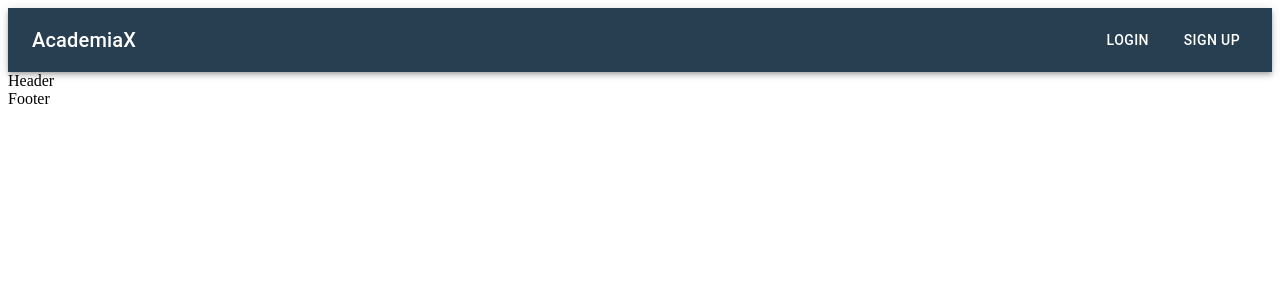
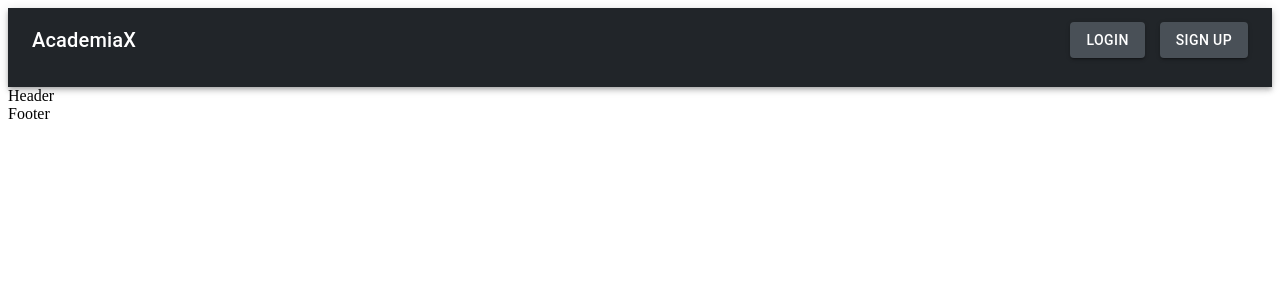
Before and after one commit to SoumyaSubhrajit/AcademiaX, a React (Create React App) app in the folder client/: page / in a window 1280 px wide. Shown: the top 300 px of the page. Built offline with nearby package versions, Linux system fonts and the light colour scheme.

Commit message:
Changing the useStyle in the navbar

```diff
--- /dev/null
+++ b/client/src/components/Navbar/Navbar.css
@@ -0,0 +1,34 @@
+/* Navbar.css */
+.navbar {
+  background-color: rgb(4, 16, 36); /* Set your desired background color */
+  display: flex;
+  justify-content: space-between;
+  align-items: center;
+  padding: 10px 20px;
+}
+
+.logo a {
+  color: #fff; /* Set the text color for the logo */
+  text-decoration: none;
+  font-size: 24px; /* Adjust the font size as needed */
+  font-weight: bold;
+}
+
+.nav-list {
+  list-style: none;
+  display: flex;
+}
+
+.nav-list li {
+  margin-right: 20px; /* Adjust the spacing between list items */
+}
+
+.nav-list li:last-child {
+  margin-right: 0; /* Remove margin from the last item to prevent extra spacing */
+}
+
+.nav-list li a {
+  color: #fff; /* Set the text color for list items */
+  text-decoration: none;
+  font-size: 16px; /* Adjust the font size as needed */
+}
--- a/client/src/components/Navbar/Navbar.jsx
+++ b/client/src/components/Navbar/Navbar.jsx
@@ -1,53 +1,29 @@
 import React from 'react';
+import './Navbar.css';
 import { AppBar, Toolbar, Typography, Button } from '@mui/material';
-import { useTheme } from '@mui/material/styles'; // Import the useTheme hook
-import { makeStyles } from '@mui/styles';
 
-const useStyles = makeStyles((theme) => ({
-  root: {
-    flexGrow: 1,
-  },
-  title: {
-    flexGrow: 1,
-  },
-  button: {
-    border: '1px solid transparent',
-    marginLeft: theme.spacing(2),
-  },
-
-  buttonHover: {
-    '&:hover': {
-      backgroundColor: '#8966f1',
-      transition: 'background-color 0.5s, border 0.5s',
-    },
-  },
-}));
+////////// Matrial UI ///////////
 
 const Navbar = () => {
-  const theme = useTheme();
-  const classes = useStyles();
   return (
-    <div className={classes.root}>
-      <AppBar position='static' color='primary'>
+    <div>
+      <AppBar
+        position='static'
+        sx={{ background: '#212529', paddingBottom: '15px' }}
+      >
         <Toolbar>
-          <Typography
-            className={classes.title}
-            variant='h6'
-            style={{ flexGrow: 1 }}
-          >
+          <Typography variant='h6' style={{ flexGrow: 1 }}>
             AcademiaX
           </Typography>
-          <Button
-            color='inherit'
-            className={`${classes.button} ${classes.buttonHover}`}
-            style={{ marginLeft: theme.spacing(2) }}
-          >
+          <Button variant='contained' sx={{ background: '#495057' }}>
             Login
           </Button>
           <Button
-            className={`${classes.button} ${classes.buttonHover}`}
-            color='inherit'
-            style={{ marginLeft: theme.spacing(2) }}
+            variant='contained'
+            sx={{
+              background: '#495057',
+              marginLeft: '15px', // use camelCase for CSS properties
+            }}
           >
             sign Up
           </Button>
@@ -56,6 +32,5 @@ const Navbar = () => {
     </div>
   );
 };
+
 export default Navbar;
-
-// adding some
```
